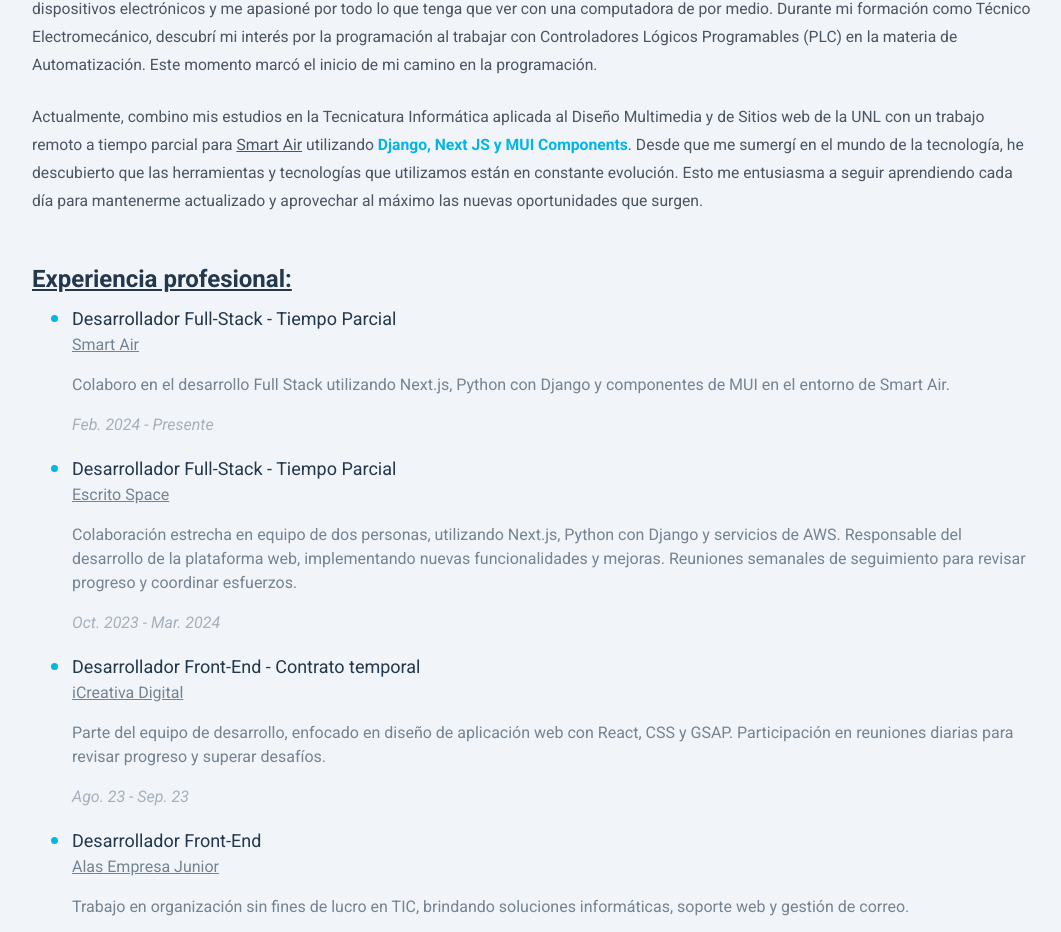
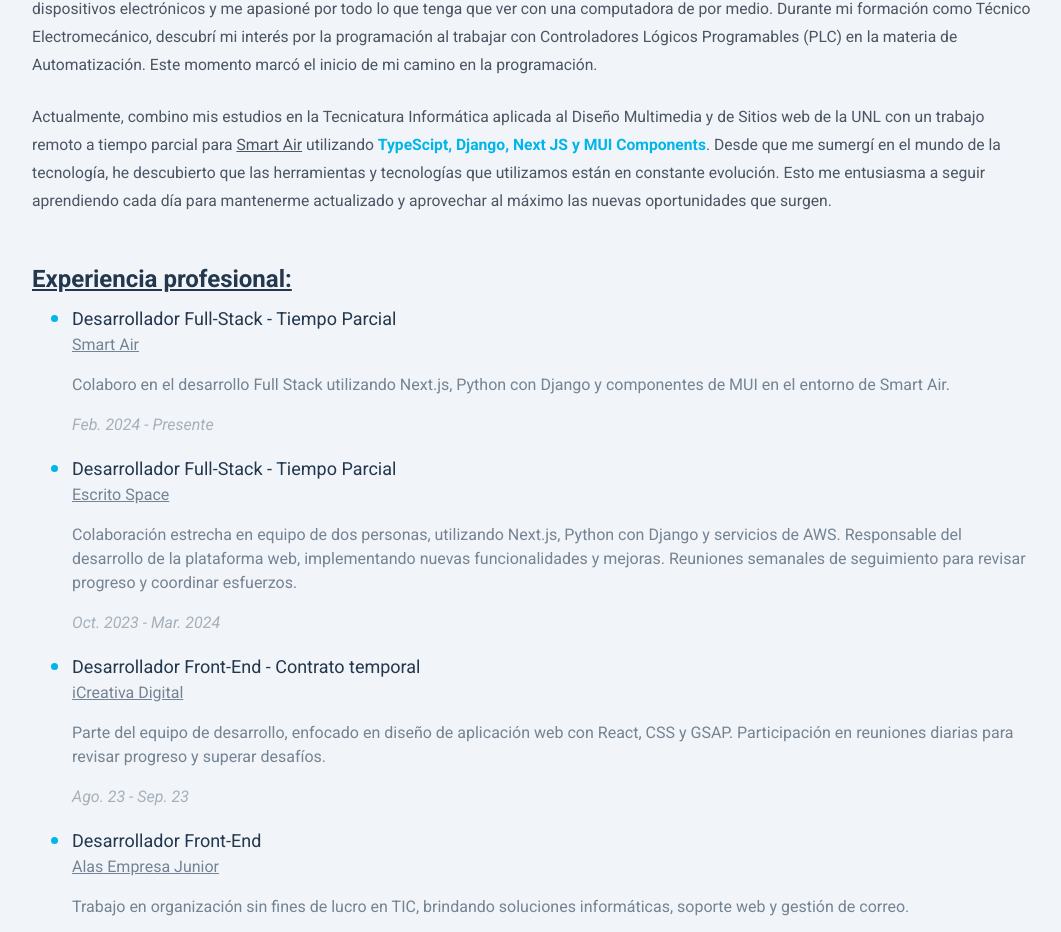
Before and after one commit to adrian4058/Portfolio, a React (Vite) app: page / in a window 1280 px wide. Shown: the part 973-1905 px from the top of the page, without its empty margins (108-1169 px from the left). Built offline with nearby package versions, Linux system fonts and the light colour scheme.

Commit message:
update about

```diff
--- a/src/components/About/About.jsx
+++ b/src/components/About/About.jsx
@@ -31,7 +31,7 @@ const About = () => {
           <p>
             Actualmente, combino mis estudios en la Tecnicatura Informática aplicada al Diseño Multimedia y de Sitios
             web de la UNL con un trabajo remoto a tiempo parcial para <u>Smart Air</u> utilizando{" "}
-            <span>Django, Next JS y MUI Components</span>. Desde que me sumergí en el mundo de la tecnología, he
+            <span>TypeScipt, Django, Next JS y MUI Components</span>. Desde que me sumergí en el mundo de la tecnología, he
             descubierto que las herramientas y tecnologías que utilizamos están en constante evolución. Esto me
             entusiasma a seguir aprendiendo cada día para mantenerme actualizado y aprovechar al máximo las nuevas
             oportunidades que surgen.
```
